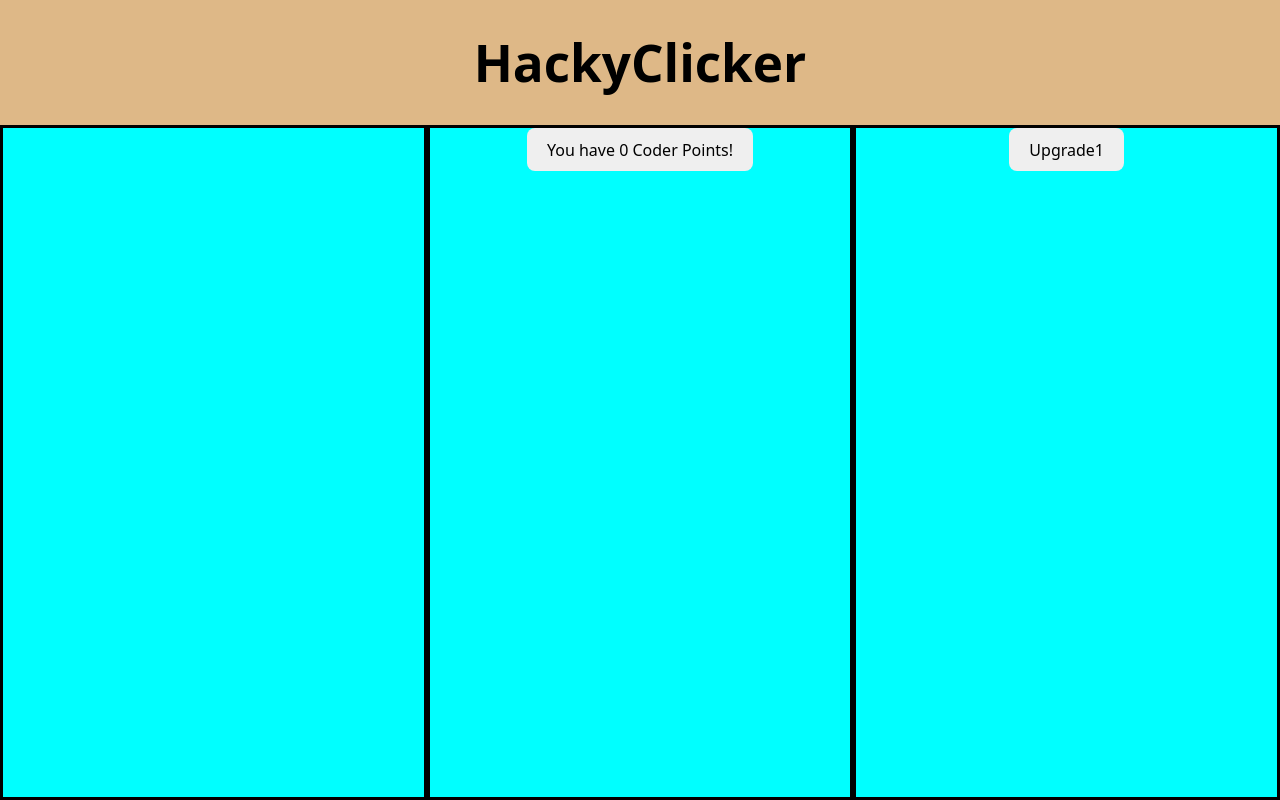
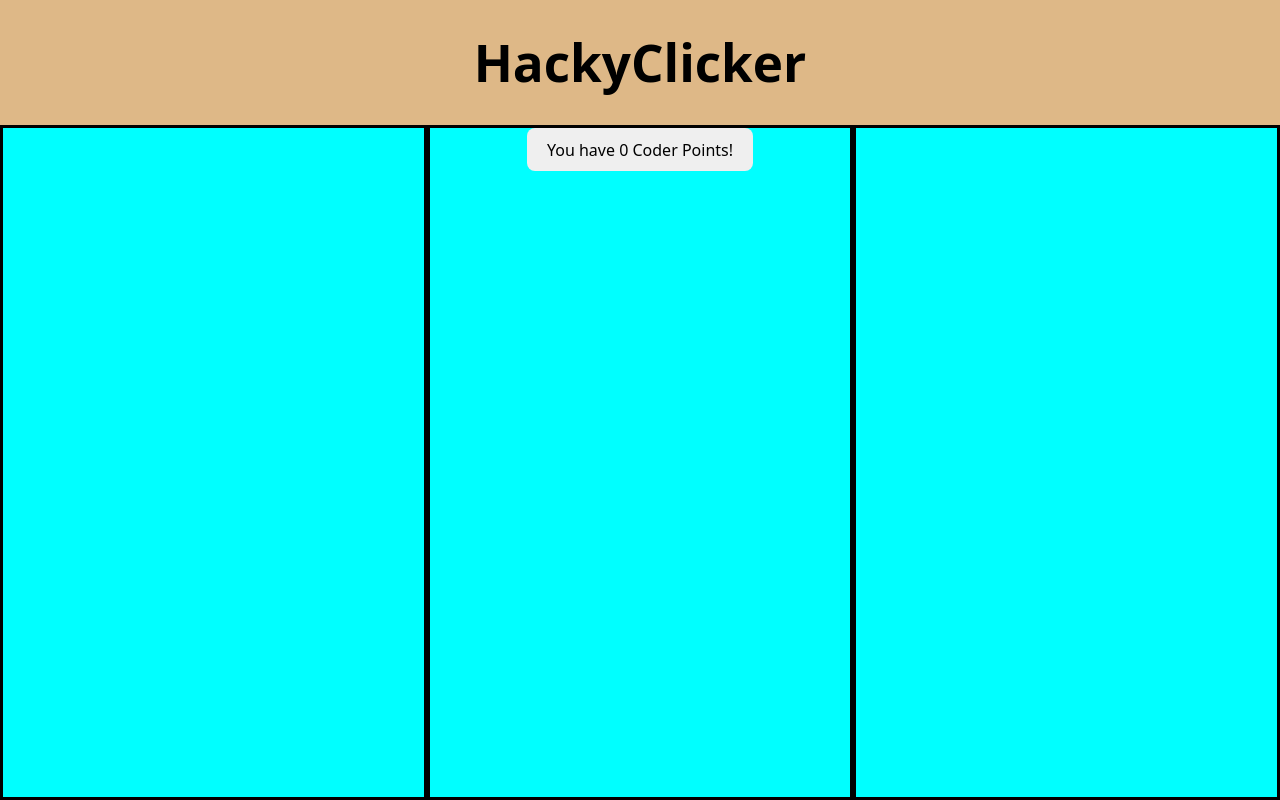
Before and after one commit to jwatkins74/HackyClicker, a React (Vite) app in the folder hackyclicker/: page / in a window 1280 px wide. Built offline with nearby package versions, Linux system fonts and the light colour scheme.

Commit message:
Upgrade Features (Cost and Requirements)

```diff
--- a/hackyclicker/src/App.jsx
+++ b/hackyclicker/src/App.jsx
@@ -15,16 +15,6 @@ function App() {
   const [points, setPoints] = useState(appLogic.getPoints());
   const [upgrades, setUpgrades] = useState(appLogic.upgrades);
 
-  const handleBearClick = () => {
-    appLogic.clickBear();
-    setPoints(appLogic.getPoints());
-  };
-  const handleUpgradeClick = (upgradeName) => {
-    if (appLogic.applyUpgrade(upgradeName)) {
-      setPoints(appLogic.getPoints());
-      setUpgrades([...appLogic.upgrades]);
-    }
-  }
 
   return (
     <>
@@ -34,17 +24,18 @@ function App() {
         <div id = "left">
         </div>
       <div id ="middle">
-        <button onClick={handleBearClick}>
+        <button onClick={() => appLogic.clickBear(setPoints)}>
           You have {points} Coder Points!
         </button>
-
       </div>
         <div id = "right">
-          {upgrades.map((upgrade) => (
-          <button key={upgrade.name} onClick={() => handleUpgradeClick(upgrade.name)}>
-            {upgrade.name}
-          </button>
-        ))}
+            {upgrades
+              .filter((upgrade) => points >= (upgrade.getRequirement()))
+              .map((upgrade) => (
+                <button key={upgrade.name} onClick={() => appLogic.applyUpgrade(upgrade.name, setPoints, setUpgrades)}>
+                  {upgrade.name}, {upgrade.getCost()}
+                </button>
+              ))}
         </div>
     </div>
     </div>
--- a/hackyclicker/src/Logic.jsx
+++ b/hackyclicker/src/Logic.jsx
@@ -1,25 +1,31 @@
-import './Upgrade.jsx';
+import Upgrade from './Upgrade.jsx';
 class Logic {
     constructor() {
         this.points = 0;
         this.multiplier = 1;
-        this.upgrades = [{ name: "Upgrade1", getMultVal: 1 }];
+        this.upgrades = [new Upgrade("Upgrade1", 1, 20, 10), new Upgrade("Upgrade2", 1, 200, 100),];
     }
 
-    clickBear() {
+    clickBear(setPoints) {
         this.points += this.multiplier;
-        return this.points;
+        setPoints(this.points);
     }
 
     addUpgrade(upgrade) {
         this.upgrades.push(upgrade);
     }
 
-    applyUpgrade(upgradeName) {
+    applyUpgrade(upgradeName, setPoints, setUpgrades) {
         const idx = this.upgrades.findIndex(u => u.name === upgradeName);
         if (idx !== -1) {
+            if (this.points < this.upgrades[idx].getCost()) {
+                return false;
+            }
             const currUpgrade = this.upgrades.splice(idx, 1)[0];
-            this.multiplier += currUpgrade.getMultVal;
+            this.multiplier += currUpgrade.getMultVal();
+            this.points -= currUpgrade.getCost();
+            setPoints(this.getPoints());
+            setUpgrades([...this.upgrades]);
             return true;
         }
         return false;
--- a/hackyclicker/src/Upgrade.jsx
+++ b/hackyclicker/src/Upgrade.jsx
@@ -1,12 +1,23 @@
 class Upgrade {
-    constructor(name, multValue) {
-        this.name = name
-        this.multValue = multValue
+    constructor(name, multValue, cost, requirement) {
+        this.name = name;
+        this.multValue = multValue;
+        this.cost = cost;
+        this.requirement = requirement;
     }
 
     getMultVal() {
         return this.multValue;
     }
+
+    getCost() {
+        return this.cost;
+    }
+
+    getRequirement() {
+        return this.requirement;
+    }
+
 }
 
 export default Upgrade;
```
